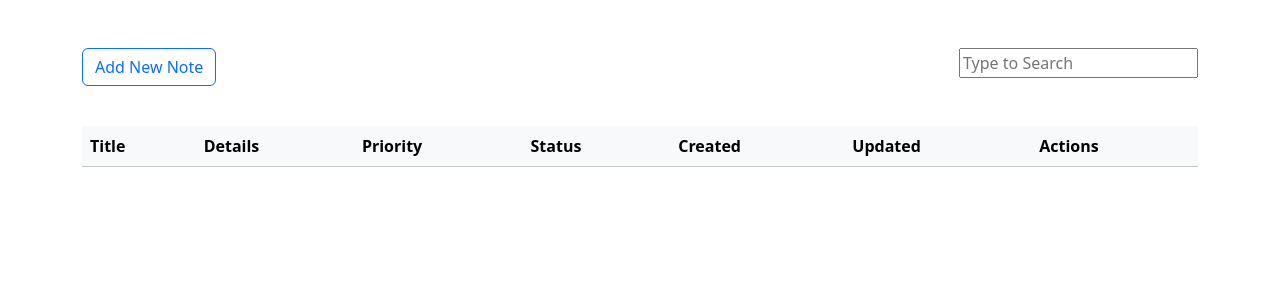
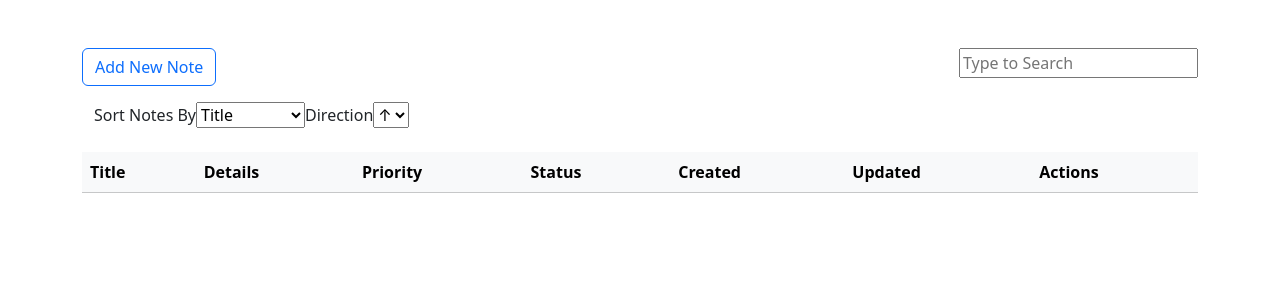
Before and after one commit to Rakib-mbstu/mir-todo-app, a React (Create React App) app: page / in a window 1280 px wide. Shown: the top 300 px of the page. Built offline with nearby package versions, Linux system fonts and the light colour scheme.

Commit message:
sorting added

```diff
--- a/src/App.js
+++ b/src/App.js
@@ -6,6 +6,7 @@ import ButtonGroup from "react-bootstrap/ButtonGroup";
 import ButtonToolbar from "react-bootstrap/ButtonToolbar";
 import InputGroup from "react-bootstrap/InputGroup";
 import { Search } from "./Search";
+import { SortBy } from "./SortBy";
 
 function App() {
   const [notes, setNotes] = useState(
@@ -13,7 +14,7 @@ function App() {
   );
 
   const [viewNotes, setViewNotes] = useState(notes);
-
+  const [dir,setDir] = useState("asc");
   const storeOnLocal = (notes) => {
     localStorage.setItem("notes", JSON.stringify(notes));
   };
@@ -55,6 +56,7 @@ function App() {
             <Search notes={notes} setViewNotes={setViewNotes}></Search>
           </InputGroup>
         </ButtonToolbar>
+        <SortBy notes={notes} setViewNotes={setViewNotes} dir={dir} setDir={setDir}></SortBy>
         <br></br>
         <NoteTable
           notes={viewNotes}
--- a/src/NoteForm/Modal.js
+++ b/src/NoteForm/Modal.js
@@ -35,7 +35,7 @@ function AddNoteModal({ addNote, updateNote, defaultNote, label }) {
       defaultNote.desc = desc;
       defaultNote.priority = priority;
       defaultNote.status = status;
-      defaultNote.updatedAt = new Date().toISOString();
+      defaultNote.updatedAt =  new Date().toUTCString() ;
       updateNote(defaultNote);
     } else {
       const newNote = {
@@ -44,8 +44,8 @@ function AddNoteModal({ addNote, updateNote, defaultNote, label }) {
         desc: desc,
         priority: priority,
         status: status,
-        createdAt: new Date().toISOString(),
-        updatedAt: new Date().toISOString(),
+        createdAt:  new Date().toUTCString(),
+        updatedAt: new Date().toUTCString(),
       };
       console.log("Note Data:", newNote);
       addNote(newNote);
--- a/src/NoteTable.js
+++ b/src/NoteTable.js
@@ -14,12 +14,12 @@ export const NoteTable = ({ notes, updateNote, deleteNote }) => {
       <thead>
         <tr>
           <th>Title</th>
-          <th>Details</th>
+          <th>Details </th>
           <th>Priority</th>
           <th>Status</th>
           <th>Created</th>
           <th>Updated</th>
-          <th>Actions</th>
+          <th>Actions </th>
         </tr>
       </thead>
       <tbody>
--- a/src/Search.js
+++ b/src/Search.js
@@ -1,27 +1,28 @@
 import { useState } from "react";
 
-export function Search({ notes , setViewNotes}) {
+export function Search({ notes, setViewNotes }) {
   const [searchItem, setSearchItem] = useState("");
   const handleInputSearch = (e) => {
     const searchItem = e.target.value;
-    console.log(searchItem)
+    console.log(searchItem);
     setSearchItem(searchItem);
-    const newnotes = notes.filter(note => {
-        if(note.title.toLowerCase().includes(searchItem))
-            return note;
-    })
+    const newnotes = notes.filter(
+      (note) =>
+        note.title.toLowerCase().includes(searchItem) !== false ||
+        note.desc.toLowerCase().includes(searchItem) !== false
+    );
     setViewNotes(newnotes);
-
   };
   return (
     <>
       <div className="">
-      <input className="float-end mb-2"
-        type="text"
-        value={searchItem}
-        onChange={handleInputSearch}
-        placeholder="Type to Search"
-      ></input>
+        <input
+          className="float-end mb-2"
+          type="text"
+          value={searchItem}
+          onChange={handleInputSearch}
+          placeholder="Type to Search"
+        ></input>
       </div>
       {}
     </>
--- /dev/null
+++ b/src/SortBy.js
@@ -0,0 +1,55 @@
+
+import { useState } from "react";
+
+export function SortBy({ notes, setViewNotes, dir, setDir }) {
+  const [notesTill, SetNotesTill] = useState(notes);
+
+  const handleSort = (event) => {
+    let sortedNotes = [...notesTill];
+    const givenValue = event.target.value;
+    switch (givenValue) {
+      case "title":
+        sortedNotes.sort((a, b) => a.title.localeCompare(b.title));
+        break;
+      case "desc":
+        sortedNotes.sort((a, b) => a.desc.localeCompare(b.desc));
+        break;
+      case "status":
+        sortedNotes.sort((a, b) => a.status.localeCompare(b.status));
+        break;
+      case "priority":
+        sortedNotes.sort((a, b) => a.priority - b.priority);
+        break;
+      default:
+        break;
+    }
+    if (givenValue === "dsc" || givenValue === "asc") {
+      if (givenValue !== dir) {
+        sortedNotes = sortedNotes.reverse();
+        setDir(givenValue);
+      }
+    }
+    setViewNotes(sortedNotes);
+    SetNotesTill(sortedNotes);
+  };
+  return (
+    <>
+      <div className="container">
+        <form onChange={handleSort}>
+          <label>Sort Notes By</label>
+          <select name="sortBase">
+            <option value="title">Title</option>
+            <option value="desc">Description</option>
+            <option value="priority">Priority</option>
+            <option value="status">Status</option>
+          </select>
+          <label>Direction</label>
+          <select name="order">
+            <option value={"asc"}>&uarr;</option>
+            <option value={"dsc"}>&darr;</option>
+          </select>
+        </form>
+      </div>
+    </>
+  );
+}
```
